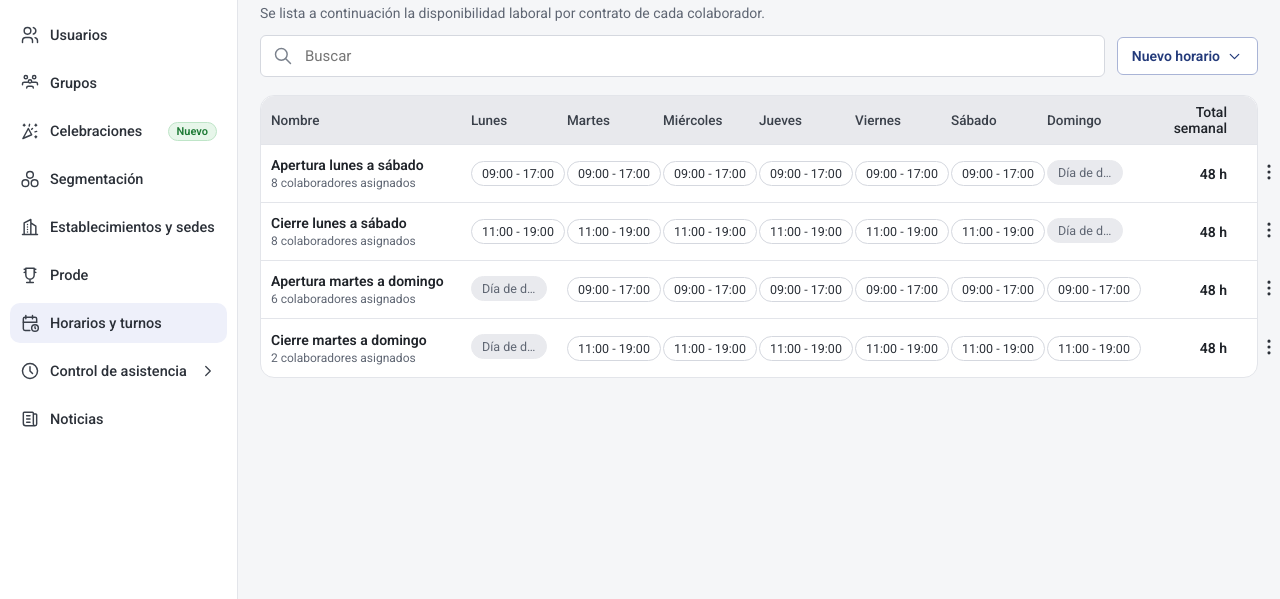
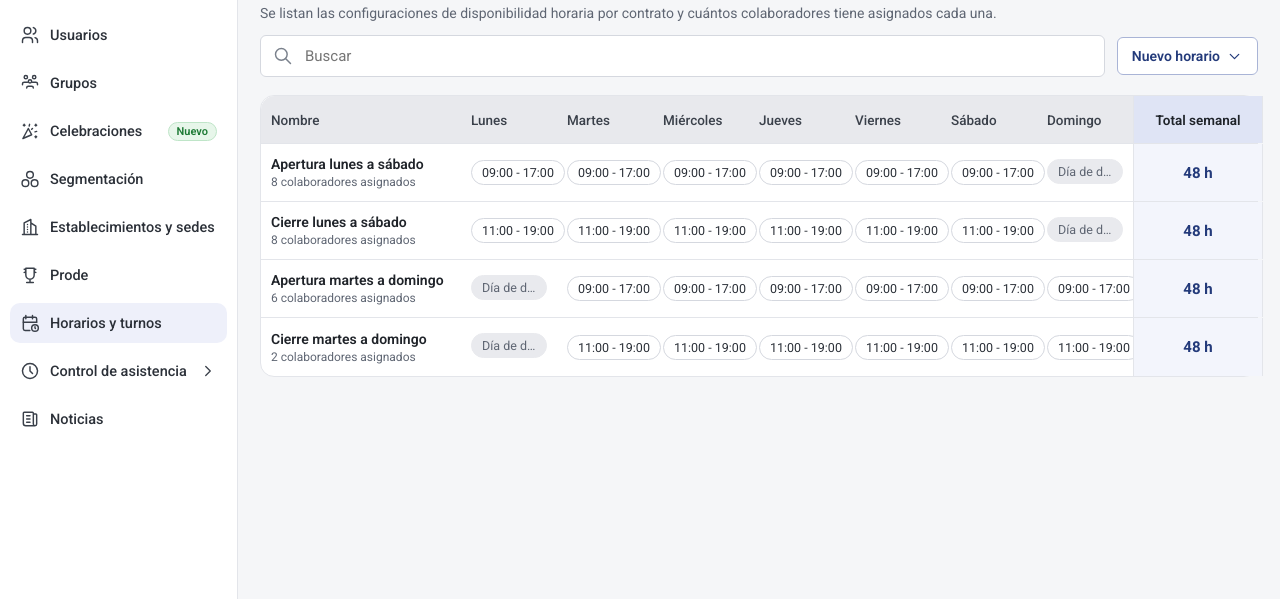
Before and after one commit to analauramolina/humand-shifts-prototipo, a plain HTML site: page admin.html in a window 1280 px wide. Shown: the part 201-800 px from the top of the page. Drawn offline with Linux system fonts and the light colour scheme.

Commit message:
Admin: columna Total semanal destacada y nueva bajada de Disponibilidad
Co-Authored-By: Claude Opus 5.5 <noreply@anthropic.com>

```diff
--- a/admin.html
+++ b/admin.html
@@ -80,8 +80,9 @@ h1{font-size:22px;font-weight:600;margin:4px 0 22px}
 .table{background:#fff;border:1px solid var(--line);border-radius:14px}
 .trow.head{border-radius:14px 14px 0 0}
 .trow .menu{min-width:330px}
-.trow .tot{font-weight:600;font-size:14px;color:#1f2329;text-align:right;padding-right:16px}
-.trow{display:grid;grid-template-columns:200px repeat(7,minmax(96px,1fr)) 110px 48px;align-items:center;border-bottom:1px solid var(--line);min-height:58px}
+.trow .tot{align-self:stretch;display:flex;align-items:center;justify-content:center;background:#f3f5fc;border-left:1px solid var(--line);border-right:1px solid var(--line);font-weight:700;font-size:15px;color:var(--navy);text-align:center}
+.trow.head .tot{background:#dfe4f5;color:#1f2329;font-weight:600;font-size:13.5px}
+.trow{display:grid;grid-template-columns:200px repeat(7,minmax(96px,1fr)) 130px 48px;align-items:center;border-bottom:1px solid var(--line);min-height:58px}
 .trow:last-child{border-bottom:0}
 .trow.head{background:var(--head);min-height:48px;font-weight:500;color:#3a404a;font-size:13.5px}
 .trow > div{padding:8px 10px}
@@ -385,7 +386,7 @@ h1{font-size:22px;font-weight:600;margin:4px 0 22px}
 
     <!-- Lista de horarios -->
     <section class="view" id="v-lista">
-      <p class="v-sub">Se lista a continuación la disponibilidad laboral por contrato de cada colaborador.</p>
+      <p class="v-sub">Se listan las configuraciones de disponibilidad horaria por contrato y cuántos colaboradores tiene asignados cada una.</p>
       <div class="bar">
         <label class="search"><i class="ti ti-search"></i><input id="qLista" placeholder="Buscar"></label>
         <div class="dd-wrap">
@@ -503,7 +504,7 @@ const rangoTurno = k => TURNOS[k] ? `${TURNOS[k].inicio} - ${TURNOS[k].fin}` : '
 function renderLista(){
   const q = $('qLista').value.trim().toLowerCase();
   const filas = HORARIOS.filter(h => !q || h.nombre.toLowerCase().includes(q));
-  $('tablaHorarios').innerHTML = `<div class="trow head"><div>Nombre</div>${DIAS_TABLA.map(d=>`<div>${d}</div>`).join('')}<div class="tot" style="font-weight:500">Total semanal</div><div></div></div>` +
+  $('tablaHorarios').innerHTML = `<div class="trow head"><div>Nombre</div>${DIAS_TABLA.map(d=>`<div>${d}</div>`).join('')}<div class="tot">Total semanal</div><div></div></div>` +
     filas.map(h => {
       const n = COLABORADORES.filter(c=>c.horario===h.id).length;
       const tot = h.dias.reduce((a,k)=>a+(TURNOS[k]?TURNOS[k].horas:0),0);
```
